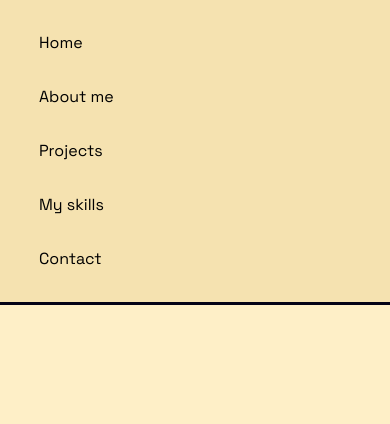
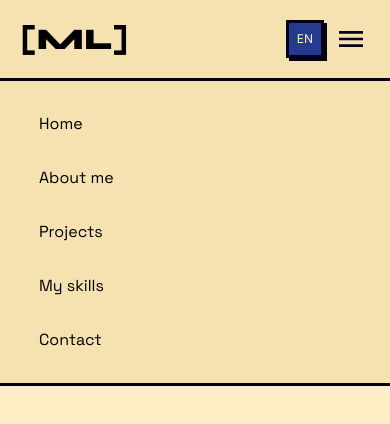
Before and after one commit to MartinLe01/portfolio, a React (Vite) app: page / in a window 390 px wide. Shown: the top 424 px of the page. Built offline with nearby package versions, Linux system fonts and the light colour scheme.

Commit message:
feat: add mobile header markup

```diff
--- a/src/components/MobileHeader.tsx
+++ b/src/components/MobileHeader.tsx
@@ -1,4 +1,7 @@
 import { ButtonLink } from './ButtonLink';
+import { Button } from './Button';
+import { LanguageSwitch } from './LanguageSwitch';
+import menu from '../assets/Hamburger_menu.svg';
 
 const linkTitles: string[] = [
   'Home',
@@ -11,6 +14,19 @@ const linkTitles: string[] = [
 export function MobileHeader() {
   return (
     <header className="lg:hidden sticky top-0">
+      <div className="p-5 bg-cream-tinted border-b-3 border-ink flex justify-between items-center">
+        <a href="#" className="font-display text-3xl">
+          [ML]
+        </a>
+
+        <div className="flex items-center gap-2">
+          <LanguageSwitch current="en" />
+          <Button variant="icon_ghost">
+            <img src={menu} alt="hamburger menu" className="w-8" />
+          </Button>
+        </div>
+      </div>
+
       <nav className="bg-cream-tinted p-5 border-b-3 border-ink">
         <ul className="flex flex-col gap-2 w-full font-heading">
           {linkTitles.map((item) => {
```
